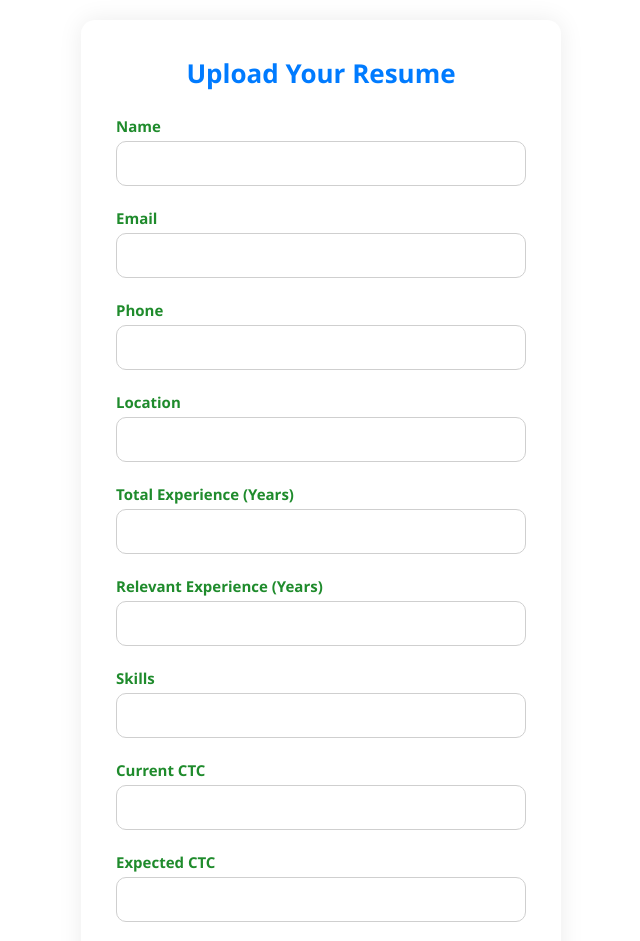
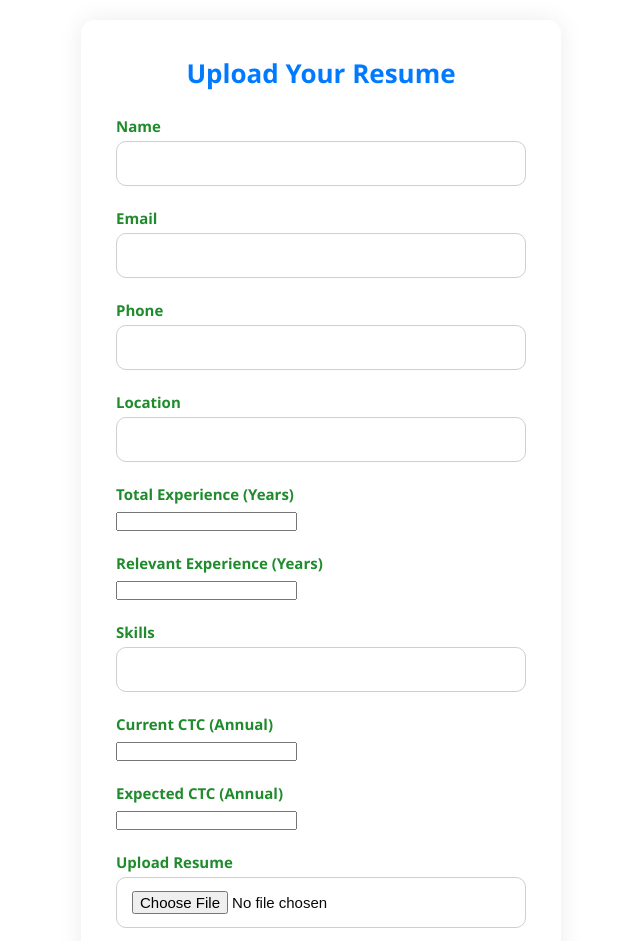
Before and after one commit to ChinkyPX/PX-resumes, a plain HTML site: page index.html in a window 1280 px wide. Shown: the top 941 px of the page, without its empty margins (319-959 px from the left). Drawn offline with Linux system fonts and the light colour scheme.

Commit message:
Update index.html

```diff
--- a/index.html
+++ b/index.html
@@ -135,12 +135,12 @@
 
       <div class="form-group">
   <label>Total Experience (Years)</label>
-        <input type="text" id="totalExp" required />
+  <input type="number" id="total_experience" required />
 </div>
 
 <div class="form-group">
   <label>Relevant Experience (Years)</label>
-        <input type="text" id="relevantExp" required />
+  <input type="number" id="relevant_experience" required />
 </div>
 
 <div class="form-group">
@@ -149,13 +149,13 @@
 </div>
 
 <div class="form-group">
-        <label>Current CTC</label>
-        <input type="text" id="currentCTC" required />
+  <label>Current CTC (Annual)</label>
+  <input type="number" id="current_ctc" required />
 </div>
 
 <div class="form-group">
-        <label>Expected CTC</label>
-        <input type="text" id="expectedCTC" required />
+  <label>Expected CTC (Annual)</label>
+  <input type="number" id="expected_ctc" required />
 </div>
 
       <div class="form-group">
```
Lines whose indentation alone changed are shown as unchanged.
